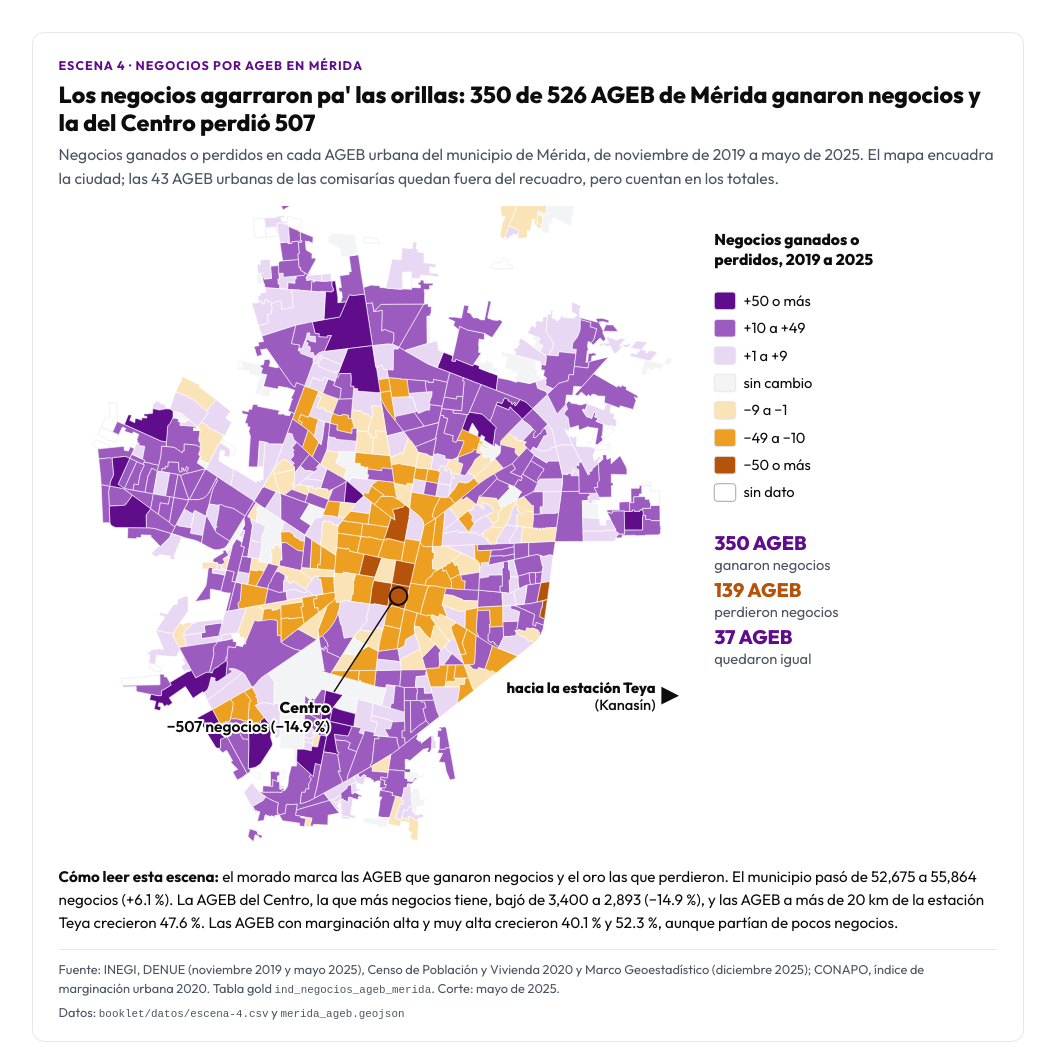
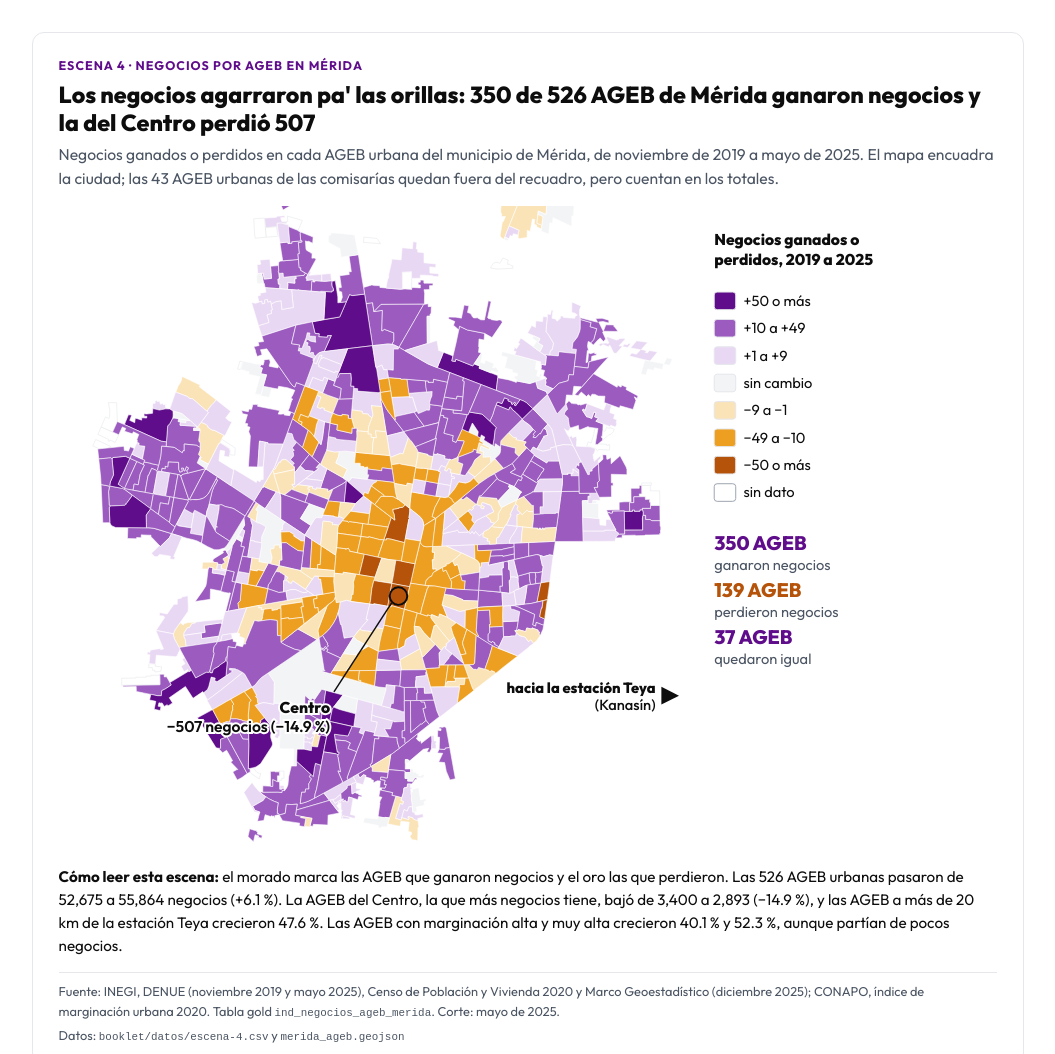
Before and after one commit to ezraidenn/del-tren-a-la-calle, a plain HTML site: page booklet/graficas/escena-4.html in a window 1280 px wide. Shown: the top 1054 px of the page, without its empty margins (112-1167 px from the left). Drawn offline with nearby package versions, Linux system fonts and the light colour scheme.

Commit message:
Escena 4: la cifra de 52,675 a 55,864 es de las 526 AGEB urbanas, no del municipio
La ficha aclara que el municipio completo pasa de 53,183 a 56,014 negocios en el DENUE, la cifra que usa el capítulo del Equipo 9.

```diff
--- a/booklet/graficas/escena-4.html
+++ b/booklet/graficas/escena-4.html
@@ -16,7 +16,7 @@
       <h2>Los negocios agarraron pa' las orillas: 350 de 526 AGEB de Mérida ganaron negocios y la del Centro perdió 507</h2>
       <p class="subtitulo">Negocios ganados o perdidos en cada AGEB urbana del municipio de Mérida, de noviembre de 2019 a mayo de 2025. El mapa encuadra la ciudad; las 43 AGEB urbanas de las comisarías quedan fuera del recuadro, pero cuentan en los totales.</p>
       <div id="grafica-escena-4" class="grafica"></div>
-      <p class="lectura"><strong>Cómo leer esta escena:</strong> el morado marca las AGEB que ganaron negocios y el oro las que perdieron. El municipio pasó de 52,675 a 55,864 negocios (+6.1 %). La AGEB del Centro, la que más negocios tiene, bajó de 3,400 a 2,893 (−14.9 %), y las AGEB a más de 20 km de la estación Teya crecieron 47.6 %. Las AGEB con marginación alta y muy alta crecieron 40.1 % y 52.3 %, aunque partían de pocos negocios.</p>
+      <p class="lectura"><strong>Cómo leer esta escena:</strong> el morado marca las AGEB que ganaron negocios y el oro las que perdieron. Las 526 AGEB urbanas pasaron de 52,675 a 55,864 negocios (+6.1 %). La AGEB del Centro, la que más negocios tiene, bajó de 3,400 a 2,893 (−14.9 %), y las AGEB a más de 20 km de la estación Teya crecieron 47.6 %. Las AGEB con marginación alta y muy alta crecieron 40.1 % y 52.3 %, aunque partían de pocos negocios.</p>
       <footer class="fuente"><span>Fuente: INEGI, DENUE (noviembre 2019 y mayo 2025), Censo de Población y Vivienda 2020 y Marco Geoestadístico (diciembre 2025); CONAPO, índice de marginación urbana 2020. Tabla gold <code>ind_negocios_ageb_merida</code>. Corte: mayo de 2025.</span><span>Datos: <code>booklet/datos/escena-4.csv</code> y <code>merida_ageb.geojson</code></span></footer>
     </article>
   </main>
```
Also changed, not shown: booklet/index.html (+1 -1 lines), 1 other file.
